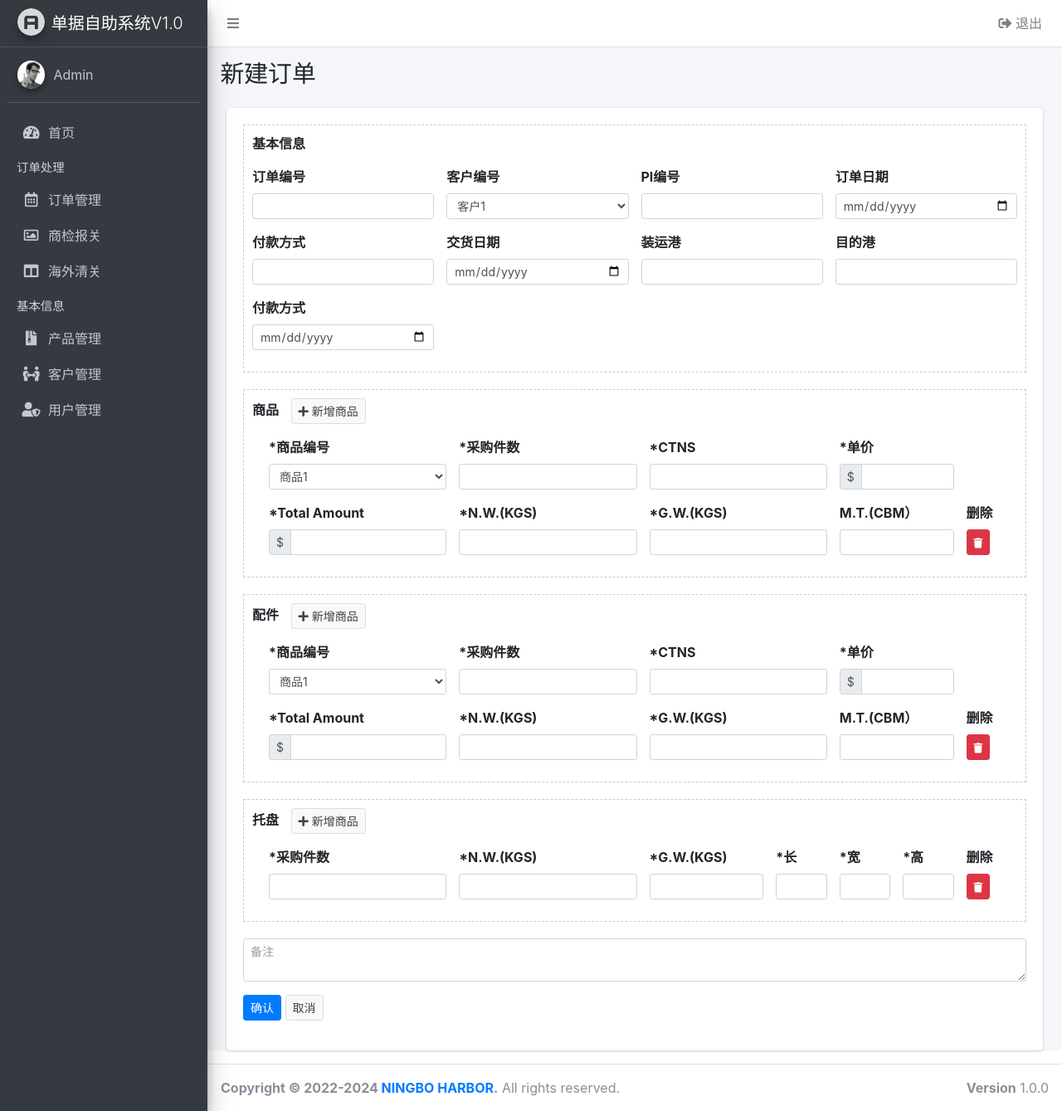
After one commit to tank-plus/document-assistant, a Flask app: page /order/order_submit in a window 1280 px wide. The commit adds this page. Shown: the whole page at 83% size. Run offline with Flask 3, Linux system fonts and the light colour scheme; the visitor is signed in with stand-in values (Sample User, id 1); some libraries are stand-ins or nearby versions.

Commit message:
order add

```diff
--- a/model/order.py
+++ b/model/order.py
@@ -25,7 +25,7 @@ class Order(db.Model):
 class OrderDetail(db.Model):
     order_id = db.Column(db.String(36), db.ForeignKey('order.po_num'), primary_key=True) # 订单编号
     product_id = db.Column(db.String(36), db.ForeignKey('product.id'), primary_key=True) # 产品编号
-    qty = db.Column(db.Float, unique=False, nullable=False) # 数量
+    qty = db.Column(db.Integer, unique=False, nullable=False) # 数量
     type = db.Column(db.String(80), unique=False, nullable=False) # 类型 普通商品/配件
 
     def __repr__(self):
@@ -40,7 +40,7 @@ class Pallet(db.Model): # 托盘没有价格，有体积、净重和重
     nw_kgs = db.Column(db.Float, unique=False, nullable=False) # 净重
     gw_kgs = db.Column(db.Float, unique=False, nullable=False) # 毛重
     mt_cmb = db.Column(db.Float, unique=False, nullable=False) # 体积
-    qty = db.Column(db.Float, unique=False, nullable=False) # 数量
+    qty = db.Column(db.Integer, unique=False, nullable=False) # 数量
     total_mt_cmb = db.Column(db.Float, unique=False, nullable=False) # 总体积
     total_nw_kgs = db.Column(db.Float, unique=False, nullable=False) # 总净重
     total_gw_kgs = db.Column(db.Float, unique=False, nullable=False) # 总毛重
--- a/templates/order.html
+++ b/templates/order.html
@@ -27,7 +27,7 @@
                     <!-- /.card-header -->
                     <div class="card-body p-0">
                         <p style="padding: 20px 0px 0px 20px;">
-                            <a href="/order/add" class="btn btn-default btn-sm" style="font-size: 12px;">新建订单</a>
+                            <a href="/order/order_submit" class="btn btn-default btn-sm" style="font-size: 12px;">新建订单</a>
                         </p>
                         <table class="table table-bordered" style="font-size: 12px;">
                             <thead>
--- /dev/null
+++ b/templates/order_submit.html
@@ -0,0 +1,332 @@
+
+{% extends "base.html" %}
+
+{% block content %}
+<section class="content-header">
+    <div class="container-fluid">
+        <div class="row mb-2">
+            <div class="col-sm-6">
+                <h1>新建订单</h1>
+            </div>
+        </div>
+    </div><!-- /.container-fluid -->
+</section>
+
+<section class="content">
+    <div class="container-fluid">
+
+        <div claa="row">
+            <div class="col-md-12">
+                <div class="card">
+                    <div class="card-body">
+                        <form method="post" action="/order/order_submit">
+                            {{ form.hidden_tag() }}
+                            <div style="border:1px dashed #ccc;margin-bottom:20px;padding:10px;">
+                                <div class="form-group">
+                                    <div class="row">
+                                        <div class="col-md-12">
+                                            <b>基本信息</b>
+                                        </div>
+                                    </div>
+                                </div>
+                                <div class="form-group">
+                                    <div class="row">
+                                        <div class="col-md-3">
+                                            <label>订单编号</label>
+                                            {{ form.po_num(class_='form-control form-control-sm') }}
+                                        </div>
+                                        <div class="col-md-3">
+                                            <label>客户编号</label>
+                                            <select class="form-control form-control-sm" name="customer_id" required>
+                                                <option value="1" selected>客户1</option>
+                                                {% for customer in customers %}
+                                                <option value="{{ customer.id }}">{{ customer.name }}</option>
+                                                {% endfor %}
+                                            </select>
+                                        </div>
+                                        <div class="col-md-3">
+                                            <label>PI编号</label>
+                                            {{ form.pi_num(class_='form-control form-control-sm') }}
+                                        </div>
+                                        <div class="col-md-3">
+                                            <label>订单日期</label>
+                                            {{ form.po_date(class_='form-control form-control-sm') }}
+                                        </div>
+                                    </div>
+                                </div>
+
+                                <div class="form-group">
+                                    <div class="row">
+                                        <div class="col-md-3">
+                                            <label>付款方式</label>
+                                            {{ form.payment_method(class_='form-control form-control-sm') }}
+                                        </div>
+                                        <div class="col-md-3">
+                                            <label>交货日期</label>
+                                            {{ form.delivery_date(class_='form-control form-control-sm') }}
+                                        </div>
+                                        <div class="col-md-3">
+                                            <label>装运港</label>
+                                            {{ form.port_of_loading(class_='form-control form-control-sm') }}
+                                        </div>
+                                        <div class="col-md-3">
+                                            <label>目的港</label>
+                                            {{ form.port_of_destination(class_='form-control form-control-sm') }}
+                                        </div>
+                                    </div>
+                                </div>
+                                <div class="form-group">
+                                    <div class="row">
+                                        <div class="col-md-3">
+                                            <label>付款方式</label>
+                                            {{ form.lot(class_='form-control form-control-sm') }}
+                                        </div>
+                                    </div>
+                                </div>
+                            </div>
+
+                            <div style="border:1px dashed #ccc;margin-bottom:20px;padding:10px;">
+                                <div class="form-group">
+                                    <div class="row">
+                                        <div class="col-md-12">
+                                            <b>商品</b> <button type="button" class="btn btn-sm btn-default" style="margin-left: 10px;"><i class="fa fa-plus"></i> 新增商品</button>
+                                        </div>
+                                    </div>
+                                </div>
+
+                                <div style="padding-left:20px">
+
+                                    {% for detail_form in form.order_details %}
+                                        <!--一个商品-->
+                                        <div class="form-group">
+                                            <div class="row">
+                                                <div class="col-md-3">
+                                                    <label>*商品编号</label>
+                                                    <select class="form-control form-control-sm" name="order_details-0-product_id" required>
+                                                        <option value="1" selected>商品1</option>
+
+                                                        {% for customer in customers %}
+                                                        <option value="{{ customer.id }}">{{ customer.name }}</option>
+                                                        {% endfor %}
+                                                    </select>
+                                                </div>
+                                                <div class="col-md-3">
+                                                    <label>*采购件数</label>
+                                                    <input class="form-control form-control-sm" type="text"  name="order_details-0-qty" required/>
+                                                </div>
+                                                <div class="col-md-3">
+                                                    <label>*CTNS</label>
+                                                    <input class="form-control form-control-sm" type="text"  name="pcs_num" required/>
+                                                    <span class="error invalid-feedback">CNTS = PCS * 件箱系统</span>
+                                                </div>
+                                                <div class="col-md-2">
+                                                    <label>*单价</label>
+                                                    <div class="input-group input-group-sm">
+                                                        <div class="input-group-prepend">
+                                                            <span class="input-group-text">$</span>
+                                                        </div>
+                                                        <input type="text" class="form-control">
+                                                    </div>
+                                                    <span class="error invalid-feedback">CNTS = PCS * 件箱系统</span>
+                                                </div>
+                                            </div>
+                                        </div>
+                                        <div class="form-group">
+                                            <div class="row">
+                                                <div class="col-md-3">
+                                                    <label>*Total Amount</label>
+                                                    <div class="input-group input-group-sm">
+                                                        <div class="input-group-prepend">
+                                                            <span class="input-group-text">$</span>
+                                                        </div>
+                                                        <input type="text" class="form-control">
+                                                    </div>
+                                                </div>
+                                                <div class="col-md-3">
+                                                    <label>*N.W.(KGS)</label>
+                                                    <input class="form-control form-control-sm" type="text"  name="pcs_num" required/>
+                                                    <span class="error invalid-feedback">CNTS = PCS * 件箱系统</span>
+                                                </div>
+                                                <div class="col-md-3">
+                                                    <label>*G.W.(KGS)</label>
+                                                    <input class="form-control form-control-sm" type="text"  name="pcs_num" required/>
+                                                    <span class="error invalid-feedback">CNTS = PCS * 件箱系统</span>
+                                                </div>
+                                                <div class="col-md-2">
+                                                    <label>M.T.(CBM）</label>
+                                                    <input class="form-control form-control-sm" type="text"  name="unit_price" required/>
+                                                    <span class="error invalid-feedback">CNTS = PCS * 件箱系统</span>
+                                                </div>
+                                                <div class="col-md-1">
+                                                    <label>删除</label>
+                                                    <div class="input-group input-group-sm">
+                                                        <a class="btn btn-sm btn-danger"><i class="fa fa-trash fa-sm"></i></a>
+                                                    </div>
+                                                </div>
+                                            </div>
+                                        </div>
+                                    {% endfor %}
+                                </div>
+                            </div>
+
+                            <div style="border:1px dashed #ccc;margin-bottom:20px;padding:10px;">
+                                <div class="form-group">
+                                    <div class="row">
+                                        <div class="col-md-12">
+                                            <b>配件</b> <button type="button" class="btn btn-sm btn-default" style="margin-left: 10px;"><i class="fa fa-plus"></i> 新增商品</button>
+                                        </div>
+                                    </div>
+                                </div>
+
+                                <div style="padding-left:20px">
+
+                                    {% for detail_form in form.order_details %}
+                                        <!--一个配件-->
+                                        <div class="form-group">
+                                            <div class="row">
+                                                <div class="col-md-3">
+                                                    <label>*商品编号</label>
+                                                    <select class="form-control form-control-sm" name="part_details-0-product_id" required>
+                                                        <option value="1" selected>商品1</option>
+                                                        {% for customer in customers %}
+                                                        <option value="{{ customer.id }}">{{ customer.name }}</option>
+                                                        {% endfor %}
+                                                    </select>
+                                                </div>
+                                                <div class="col-md-3">
+                                                    <label>*采购件数</label>
+                                                    <input class="form-control form-control-sm" type="text"  name="part_details-0-qty" required/>
+                                                </div>
+                                                <div class="col-md-3">
+                                                    <label>*CTNS</label>
+                                                    <input class="form-control form-control-sm" type="text"  name="pcs_num" required/>
+                                                    <span class="error invalid-feedback">CNTS = PCS * 件箱系统</span>
+                                                </div>
+                                                <div class="col-md-2">
+                                                    <label>*单价</label>
+                                                    <div class="input-group input-group-sm">
+                                                        <div class="input-group-prepend">
+                                                            <span class="input-group-text">$</span>
+                                                        </div>
+                                                        <input type="text" class="form-control">
+                                                    </div>
+                                                    <span class="error invalid-feedback">CNTS = PCS * 件箱系统</span>
+                                                </div>
+                                            </div>
+                                        </div>
+                                        <div class="form-group">
+                                            <div class="row">
+                                                <div class="col-md-3">
+                                                    <label>*Total Amount</label>
+                                                    <div class="input-group input-group-sm">
+                                                        <div class="input-group-prepend">
+                                                            <span class="input-group-text">$</span>
+                                                        </div>
+                                                        <input type="text" class="form-control">
+                                                    </div>
+                                                </div>
+                                                <div class="col-md-3">
+                                                    <label>*N.W.(KGS)</label>
+                                                    <input class="form-control form-control-sm" type="text"  name="pcs_num" required/>
+                                                    <span class="error invalid-feedback">CNTS = PCS * 件箱系统</span>
+                                                </div>
+                                                <div class="col-md-3">
+                                                    <label>*G.W.(KGS)</label>
+                                                    <input class="form-control form-control-sm" type="text"  name="pcs_num" required/>
+                                                    <span class="error invalid-feedback">CNTS = PCS * 件箱系统</span>
+                                                </div>
+                                                <div class="col-md-2">
+                                                    <label>M.T.(CBM）</label>
+                                                    <input class="form-control form-control-sm" type="text"  name="unit_price" required/>
+                                                    <span class="error invalid-feedback">CNTS = PCS * 件箱系统</span>
+                                                </div>
+                                                <div class="col-md-1">
+                                                    <label>删除</label>
+                                                    <div class="input-group input-group-sm">
+                                                        <a class="btn btn-sm btn-danger"><i class="fa fa-trash fa-sm"></i></a>
+                                                    </div>
+                                                </div>
+                                            </div>
+                                        </div>
+                                    {% endfor %}
+                                </div>
+                            </div>
+
+                            <div style="border:1px dashed #ccc;margin-bottom:20px;padding:10px;">
+                                <div class="form-group">
+                                    <div class="row">
+                                        <div class="col-md-12">
+                                            <b>托盘</b> <button type="button" class="btn btn-sm btn-default" style="margin-left: 10px;"><i class="fa fa-plus"></i> 新增商品</button>
+                                        </div>
+                                    </div>
+                                </div>
+
+                                <div style="padding-left:20px">
+                                    {% for detail_form in form.order_details %}
+                                        <div class="form-group">
+                                            <div class="row">
+                                                <div class="col-md-3">
+                                                    <label>*采购件数</label>
+                                                    <input class="form-control form-control-sm" type="text"  name="pcs_num" required/>
+                                                </div>
+                                                <div class="col-md-3">
+                                                    <label>*N.W.(KGS)</label>
+                                                    <input class="form-control form-control-sm" type="text"  name="pcs_num" required/>
+                                                    <span class="error invalid-feedback">CNTS = PCS * 件箱系统</span>
+                                                </div>
+                                                <div class="col-md-2">
+                                                    <label>*G.W.(KGS)</label>
+                                                    <input class="form-control form-control-sm" type="text"  name="unit_price" required/>
+                                                    <span class="error invalid-feedback">CNTS = PCS * 件箱系统</span>
+                                                </div>
+                                                <div class="col-md-1">
+                                                    <label>*长</label>
+                                                    <input class="form-control form-control-sm" type="text"  name="pcs_num" required/>
+                                                </div>
+                                                <div class="col-md-1">
+                                                    <label>*宽</label>
+                                                    <input class="form-control form-control-sm" type="text"  name="pcs_num" required/>
+                                                </div>
+                                                <div class="col-md-1">
+                                                    <label>*高</label>
+                                                    <input class="form-control form-control-sm" type="text"  name="pcs_num" required/>
+                                                </div>
+                                                <div class="col-md-1">
+                                                    <label>删除</label>
+                                                    <div class="input-group input-group-sm">
+                                                        <a class="btn btn-sm btn-danger"><i class="fa fa-trash fa-sm"></i></a>
+                                                    </div>
+                                                </div>
+                                            </div>
+                                        </div>
+                                    {% endfor %}
+
+                                </div>
+                            </div>
+
+                            <div class="form-group">
+                                <div class="row">
+                                    <div class="col-md-12">
+                                        {{ form.remarks(class_='form-control form-control-sm', placeholder='备注')}}
+                                    </div>
+                                </div>
+                            </div>
+
+                            <div class="form-group">
+                                <div class="row">
+                                    <div class="col-md-12">
+                                        <button type="submit" class="btn btn-primary btn-sm">确认</button>
+                                        <a href="javascript:window.history.back()" class="btn btn-default btn-sm" style="margin-right: 5px;">取消</a>
+                                    </div>
+                                </div>
+                            </div>
+
+                        </form>
+                    </div>
+                </div>
+            </div>
+        </div>
+    </div>
+</section>
+
+{% endblock %}
```
Also changed, not shown: route/order.py (+79 -4 lines), templates/order_edit.html (+40 -10 lines), instance/order_system.db.
